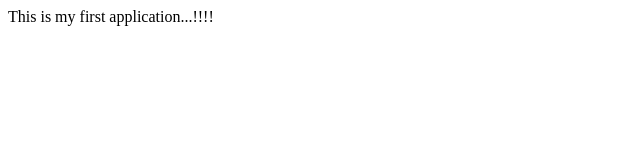
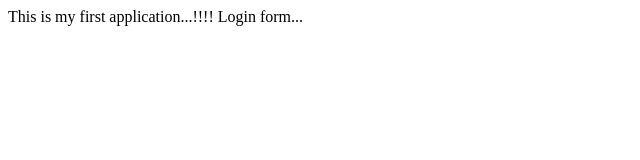
Before and after one commit to MugdhaLapsiwala/myappsample, a plain HTML site: page index.html in a window 1280 px wide. Shown: the whole page, without its empty margins (0-640 px from the left). Drawn offline with Linux system fonts and the light colour scheme.

Commit message:
login form

```diff
--- a/index.html
+++ b/index.html
@@ -4,5 +4,6 @@
     </head>
     <body>
         This is my first application...!!!!
+        Login form...
     </body>
 </html>
```
Also changed, not shown: login.html (added).
